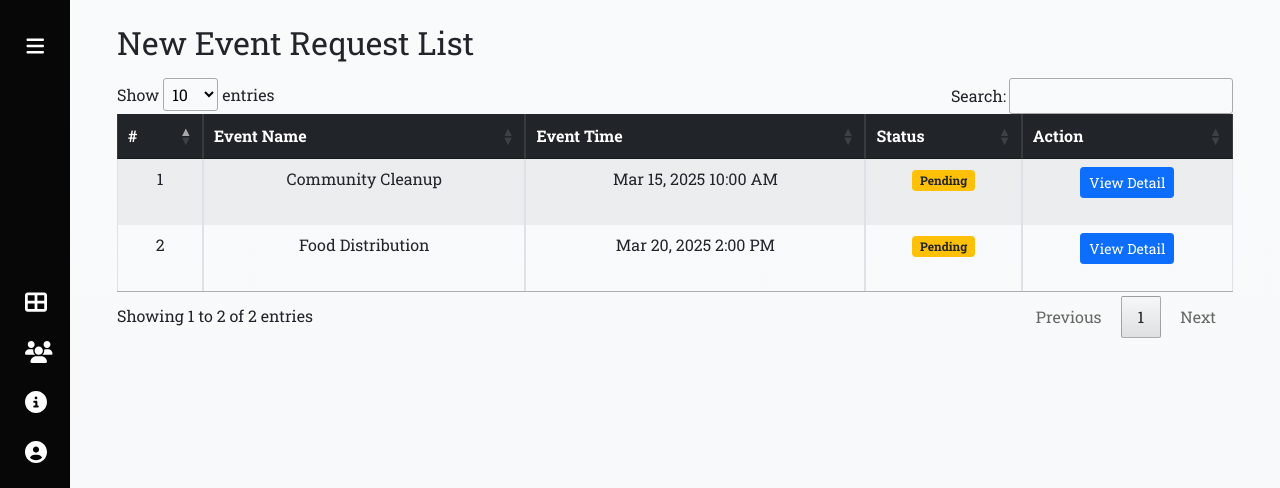
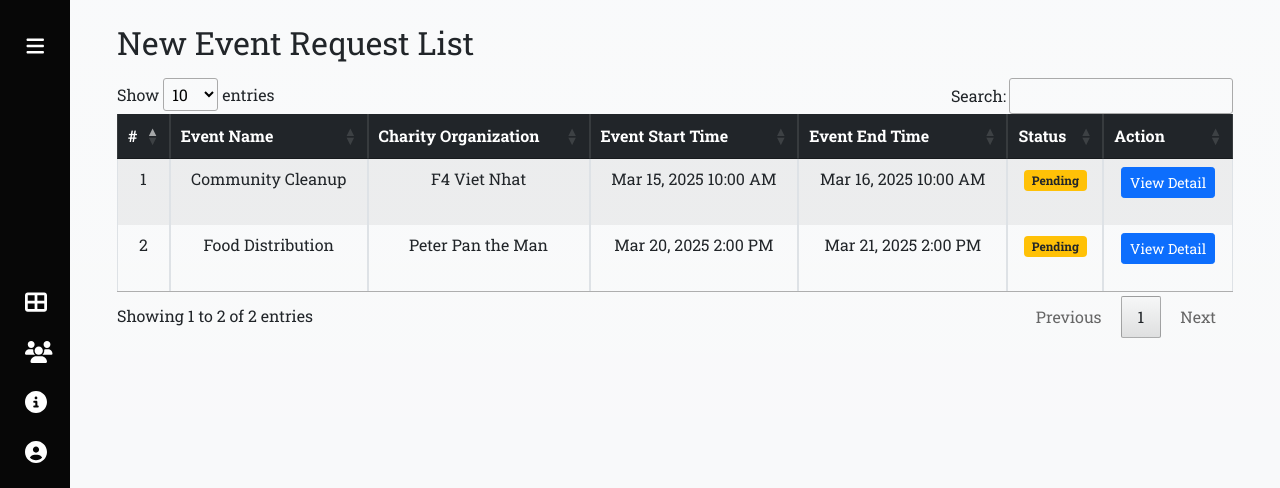
Before and after one commit to PhucNgo5903/SoiDayGanKet, a Django app: page /new-event-request/ in a window 1280 px wide. Shown: the top 488 px of the page. Run offline with Django 5.2, Linux system fonts and the light colour scheme; some libraries are stand-ins or nearby versions.

Commit message:
Adding new request event

```diff
--- a/app/templates/base-db-admin.html
+++ b/app/templates/base-db-admin.html
@@ -67,7 +67,7 @@
                     <i class="down-arrow fa-solid fa-angle-down"></i>
                   </a>
                   <ul class="dropdown-menu dropdown-menu-dark " aria-labelledby="navbarDropdown">
-                    <li><a class="dropdown-item" href="#!">New Event Request</a></li>
+                    <li><a class="dropdown-item" href="{% url 'new_event_request' %}">New Event Request</a></li>
                     <li><a class="dropdown-item" href="#!">Accepted Event</a></li>
                     <li><a class="dropdown-item" href="#!">Rejected Event</a></li>
                     <li><a class="dropdown-item" href="#!">Volunteer Allocated Event</a></li>
--- a/app/templates/new-event-request.html
+++ b/app/templates/new-event-request.html
@@ -9,7 +9,9 @@
                 <tr>
                     <th>#</th>
                     <th>Event Name</th>
-                    <th>Event Time</th>
+                    <th>Charity Organization</th>
+                    <th>Event Start Time</th>
+                    <th>Event End Time</th>
                     <th>Status</th>
                     <th>Action</th>
                 </tr>
@@ -18,14 +20,18 @@
                 <tr>
                     <td>1</td>
                     <td>Community Cleanup</td>
+                    <td>F4 Viet Nhat</td>
                     <td>Mar 15, 2025 10:00 AM</td>
+                    <td>Mar 16, 2025 10:00 AM</td>
                     <td><span class="badge bg-warning text-dark">Pending</span></td>
                     <td><a href="#" class="btn btn-primary btn-sm">View Detail</a></td>
                 </tr>
                 <tr>
                     <td>2</td>
                     <td>Food Distribution</td>
+                    <td>Peter Pan the Man</td>
                     <td>Mar 20, 2025 2:00 PM</td>
+                    <td>Mar 21, 2025 2:00 PM</td>
                     <td><span class="badge bg-warning text-dark">Pending</span></td>
                     <td><a href="#" class="btn btn-primary btn-sm">View Detail</a></td>
                 </tr>
```
